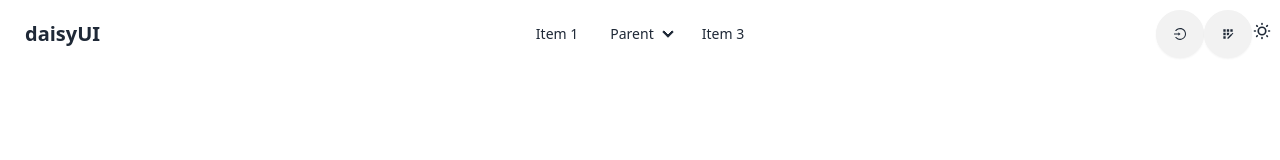
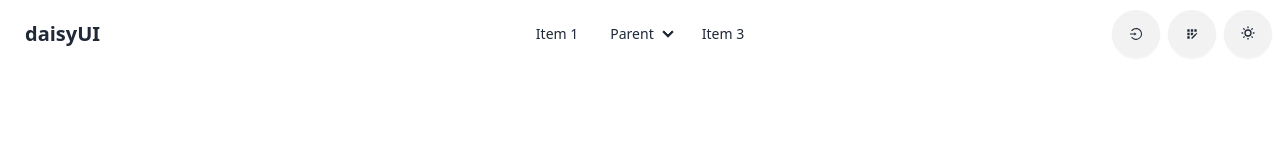
Before and after one commit to nekokaito/Pixel, a React (Vite) app: page / in a window 1280 px wide. Shown: the top 160 px of the page. Built offline with nearby package versions, Linux system fonts and the light colour scheme.

Commit message:
Added ToolTip

```diff
--- a/package.json
+++ b/package.json
@@ -19,6 +19,7 @@
     "react-dom": "^18.2.0",
     "react-icons": "^5.1.0",
     "react-router-dom": "^6.23.0",
+    "react-tooltip": "^5.26.3",
     "sort-by": "^1.2.0"
   },
   "devDependencies": {
--- a/src/components/darkmode/Theme.jsx
+++ b/src/components/darkmode/Theme.jsx
@@ -36,10 +36,10 @@ const Theme = () => {
   <input type="checkbox" onChange={changeTheme} className="theme-controller" checked={theme === "light"? false:true} />
 
   {/* sun icon */}
-  <svg className="swap-off fill-current w-5 h-5" xmlns="http://www.w3.org/2000/svg" viewBox="0 0 24 24"><path d="M5.64,17l-.71.71a1,1,0,0,0,0,1.41,1,1,0,0,0,1.41,0l.71-.71A1,1,0,0,0,5.64,17ZM5,12a1,1,0,0,0-1-1H3a1,1,0,0,0,0,2H4A1,1,0,0,0,5,12Zm7-7a1,1,0,0,0,1-1V3a1,1,0,0,0-2,0V4A1,1,0,0,0,12,5ZM5.64,7.05a1,1,0,0,0,.7.29,1,1,0,0,0,.71-.29,1,1,0,0,0,0-1.41l-.71-.71A1,1,0,0,0,4.93,6.34Zm12,.29a1,1,0,0,0,.7-.29l.71-.71a1,1,0,1,0-1.41-1.41L17,5.64a1,1,0,0,0,0,1.41A1,1,0,0,0,17.66,7.34ZM21,11H20a1,1,0,0,0,0,2h1a1,1,0,0,0,0-2Zm-9,8a1,1,0,0,0-1,1v1a1,1,0,0,0,2,0V20A1,1,0,0,0,12,19ZM18.36,17A1,1,0,0,0,17,18.36l.71.71a1,1,0,0,0,1.41,0,1,1,0,0,0,0-1.41ZM12,6.5A5.5,5.5,0,1,0,17.5,12,5.51,5.51,0,0,0,12,6.5Zm0,9A3.5,3.5,0,1,1,15.5,12,3.5,3.5,0,0,1,12,15.5Z"/></svg>
+  <svg className="swap-off fill-current w-4 h-4" xmlns="http://www.w3.org/2000/svg" viewBox="0 0 24 24"><path d="M5.64,17l-.71.71a1,1,0,0,0,0,1.41,1,1,0,0,0,1.41,0l.71-.71A1,1,0,0,0,5.64,17ZM5,12a1,1,0,0,0-1-1H3a1,1,0,0,0,0,2H4A1,1,0,0,0,5,12Zm7-7a1,1,0,0,0,1-1V3a1,1,0,0,0-2,0V4A1,1,0,0,0,12,5ZM5.64,7.05a1,1,0,0,0,.7.29,1,1,0,0,0,.71-.29,1,1,0,0,0,0-1.41l-.71-.71A1,1,0,0,0,4.93,6.34Zm12,.29a1,1,0,0,0,.7-.29l.71-.71a1,1,0,1,0-1.41-1.41L17,5.64a1,1,0,0,0,0,1.41A1,1,0,0,0,17.66,7.34ZM21,11H20a1,1,0,0,0,0,2h1a1,1,0,0,0,0-2Zm-9,8a1,1,0,0,0-1,1v1a1,1,0,0,0,2,0V20A1,1,0,0,0,12,19ZM18.36,17A1,1,0,0,0,17,18.36l.71.71a1,1,0,0,0,1.41,0,1,1,0,0,0,0-1.41ZM12,6.5A5.5,5.5,0,1,0,17.5,12,5.51,5.51,0,0,0,12,6.5Zm0,9A3.5,3.5,0,1,1,15.5,12,3.5,3.5,0,0,1,12,15.5Z"/></svg>
 
   {/* moon icon */}
-  <svg className="swap-on fill-current w-5 h-5" xmlns="http://www.w3.org/2000/svg" viewBox="0 0 24 24"><path d="M21.64,13a1,1,0,0,0-1.05-.14,8.05,8.05,0,0,1-3.37.73A8.15,8.15,0,0,1,9.08,5.49a8.59,8.59,0,0,1,.25-2A1,1,0,0,0,8,2.36,10.14,10.14,0,1,0,22,14.05,1,1,0,0,0,21.64,13Zm-9.5,6.69A8.14,8.14,0,0,1,7.08,5.22v.27A10.15,10.15,0,0,0,17.22,15.63a9.79,9.79,0,0,0,2.1-.22A8.11,8.11,0,0,1,12.14,19.73Z"/></svg>
+  <svg className="swap-on fill-current w-4 h-4" xmlns="http://www.w3.org/2000/svg" viewBox="0 0 24 24"><path d="M21.64,13a1,1,0,0,0-1.05-.14,8.05,8.05,0,0,1-3.37.73A8.15,8.15,0,0,1,9.08,5.49a8.59,8.59,0,0,1,.25-2A1,1,0,0,0,8,2.36,10.14,10.14,0,1,0,22,14.05,1,1,0,0,0,21.64,13Zm-9.5,6.69A8.14,8.14,0,0,1,7.08,5.22v.27A10.15,10.15,0,0,0,17.22,15.63a9.79,9.79,0,0,0,2.1-.22A8.11,8.11,0,0,1,12.14,19.73Z"/></svg>
 
 </label>
         </div>
--- a/src/layout/navbar/NavBar.jsx
+++ b/src/layout/navbar/NavBar.jsx
@@ -2,6 +2,7 @@ import { AiOutlineLogin } from "react-icons/ai";
 import { MdAppRegistration } from "react-icons/md";
 import { Link } from "react-router-dom";
 import Theme from "../../components/darkmode/Theme";
+import { Tooltip } from 'react-tooltip'
 
 const NavBar = () => {
     return (
@@ -42,12 +43,18 @@ const NavBar = () => {
       <li><a>Item 3</a></li>
     </ul>
   </div>
-  <div className="navbar-end">
-    <Link className="btn btn-circle"><AiOutlineLogin /></Link>
-    <Link className="btn btn-circle"><MdAppRegistration /></Link>
-    <Theme></Theme>
+  <div className="navbar-end gap-2">
+    <Link className="btn btn-circle login"><AiOutlineLogin /></Link>
+    <Link className="btn btn-circle reg"><MdAppRegistration /></Link>
+    <button className="btn btn-circle"><Theme></Theme></button>
   </div>
 </div>
+<Tooltip anchorSelect=".login" place="bottom">
+  Login
+</Tooltip>
+<Tooltip anchorSelect=".reg" place="bottom">
+Registration
+</Tooltip>
 
 
         </nav>
```
Also changed, not shown: 1 other file (tests, documents, lock files or other folders).
